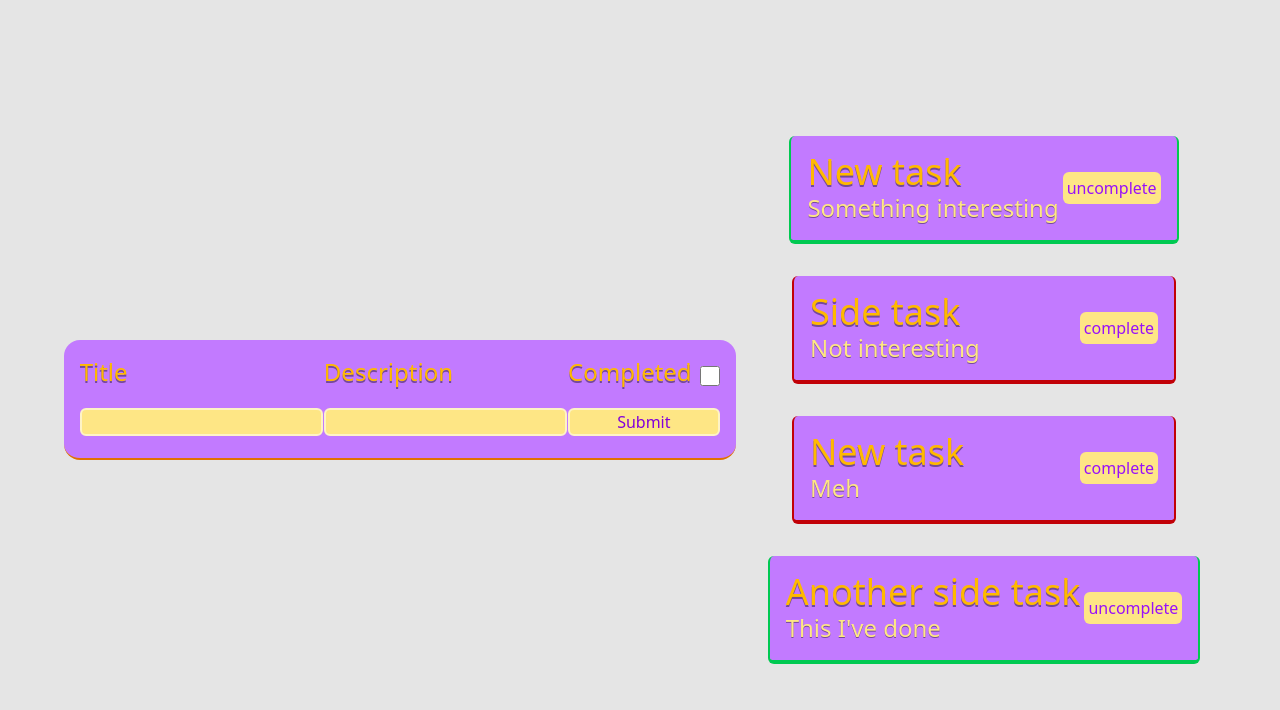
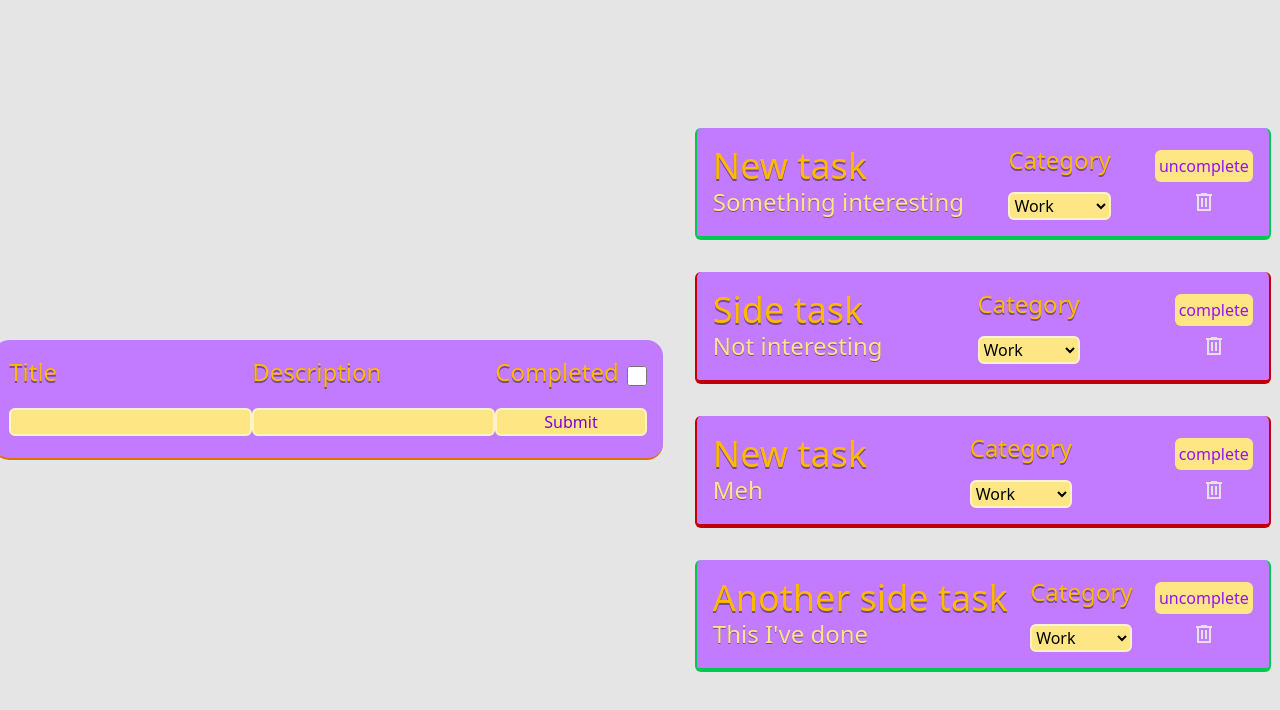
Before and after one commit to bymajka/react-tasks, a React (Vite) app in the folder component-task/: page / in a window 1280 px wide. Shown: the top 710 px of the page. Built offline with nearby package versions, Linux system fonts and the light colour scheme.

Commit message:
Added ability to remove items, refactored state structure of my components, provided context for TaskDeleteButton. Added categories (without functionality for now)

```diff
--- a/component-task/src/App.tsx
+++ b/component-task/src/App.tsx
@@ -1,16 +1,27 @@
 import TaskForm from "./components/TaskForm"
-import { useState } from "react";
+import { useState, createContext} from "react";
 import { TASKS } from "./constants/tasks";
 import TaskList from "./components/TaskList"
+
+export const TasksContext = createContext((val:symbol) => {});
 
 const App = () => {
 
   const [tasks, setTasks] = useState(TASKS);
+  const handleTogglecompletion = (taskIndex:Symbol) => {
+    setTasks(tasks => tasks.map(task => task.id === taskIndex ? {...task, isCompleted: !task.isCompleted} : task));
+  }
+  const handleRemoving = (taskIndex:Symbol) => {
+    const newTasks = tasks.filter((task) => task.id !== taskIndex);
+    setTasks(newTasks);
+  }
 
   return (
     <div className="flex flex-row flex-1/2 justify-center bg-neutral-200 gap-4">
       <TaskForm tasks={tasks} setTasks={setTasks} />
-      <TaskList tasks={tasks} />
+      <TasksContext.Provider value={handleRemoving}>
+      <TaskList tasks={tasks} onToggleCompletion={handleTogglecompletion}/>
+      </TasksContext.Provider>
     </div>
   )
 }
--- a/component-task/src/components/Task.tsx
+++ b/component-task/src/components/Task.tsx
@@ -1,23 +1,20 @@
-import { useState } from "react";
+import TaskCategoryInput from "./TaskCategoryInput";
+import { categories } from "../constants/categories";
+import TaskDeleteButton from "./TaskDeleteButton";
 
-const Task = (props: {title: string; description: string; isCompleted: boolean}) => {
-
-    const [completedState, setCompleated] = useState(props.isCompleted);
-
-    const handleClick = () => {
-        setCompleated(compleatedState => !compleatedState);
-    }
-
+const Task = (props: {id: symbol, title: string; description: string; isCompleted: boolean; iterationValue: number; onToggle: (id: symbol) => void}) => {
     return(
-    <>
-        <div className={`flex flex-row items-center gap-1 bg-purple-400 min-w-96 rounded-md justify-between m-4 p-4 border-0 border-b-4 border-l-2 border-r-2 ${completedState ? 'border-green-500' : 'border-red-700'}`}>
+        <div className={`flex flex-row items-center gap-2 bg-purple-400 min-w-xl rounded-md justify-between m-4 p-4 border-0 border-b-4 border-l-2 border-r-2 ${props.isCompleted ? 'border-green-500' : 'border-red-700'}`}>
             <div>
                 <h1 className="text-amber-400 text-4xl [text-shadow:_0_2px_0_rgb(0_0_0_/_40%)]">{props.title}</h1>
                 <p className="text-amber-200 text-2xl [text-shadow:_0_1px_0_rgb(0_0_0_/_40%)]">{props.description}</p>
             </div>
-            <button onClick={handleClick} className="bg-amber-200 rounded-md p-1 text-purple-600 hover:bg-amber-300 hover:text-amber-800">{completedState ? 'uncomplete' : 'complete'}</button>
+            <TaskCategoryInput id={props.iterationValue} categories={categories.map(category => category.name)} />
+            <div className="flex flex-col content-between gap-2 items-center">
+                <button onClick={() => props.onToggle(props.id)} className="bg-amber-200 rounded-md p-1 text-purple-600 hover:bg-amber-300 hover:text-amber-800">{props.isCompleted ? 'uncomplete' : 'complete'}</button>
+                <TaskDeleteButton index={props.id}/>
+            </div>
         </div>
-    </>
     );
 }
 
--- /dev/null
+++ b/component-task/src/components/TaskCategoryInput.tsx
@@ -0,0 +1,14 @@
+const TaskCategoryInput = (props: {id: number, categories: string[]}) =>{
+    return(
+        <form action="" className="flex flex-col gap-4">
+            <label htmlFor={`category${props.id}`} className="text-amber-400 [text-shadow:_0_2px_0_rgb(0_0_0_/_40%)] text-2xl">Category</label>
+            <select name="category" id={`category${props.id}`} className="border-2 rounded-md border-amber-100 bg-amber-200">
+                {props.categories.map(category => {
+                    return (<option className="selection:bg-amber-200">{category}</option>)
+                })}
+            </select>
+        </form>
+    )
+}
+
+export default TaskCategoryInput;
--- /dev/null
+++ b/component-task/src/components/TaskDeleteButton.tsx
@@ -0,0 +1,14 @@
+import trashBinImage from "../assets/delete-icon.svg"
+import {useContext} from 'react';
+import { TasksContext } from "../App";
+
+const TaskDeleteButton = (props: {index: symbol}) => {
+
+    const handleRemoving = useContext(TasksContext);
+
+    return (
+        <button onClick={() => {handleRemoving(props.index)}}><img src={trashBinImage} alt="Delete" className="cursor-pointer hover:invert"/></button>
+    )
+}
+
+export default TaskDeleteButton;
--- a/component-task/src/components/TaskForm.tsx
+++ b/component-task/src/components/TaskForm.tsx
@@ -3,11 +3,13 @@ import TaskLabelInput from "./TaskLabelInput";
 import TaskCheckbox from "./TaskCheckbox";
 
 const TaskForm = (props: {setTasks: React.Dispatch<React.SetStateAction<{
+    id: symbol;
     title: string;
     description: string;
     isCompleted: boolean;
 }[]>>, tasks: {title: string, description: string, isCompleted: boolean}[]}) => {
     const [task, setTask] = useState({
+        id: Symbol(),
         title: '',
         description: '',
         isCompleted: false
@@ -37,7 +39,7 @@ const TaskForm = (props: {setTasks: React.Dispatch<React.SetStateAction<{
             return;
         }
         props.setTasks(prevTasks => [...prevTasks, task])
-        setTask({title: '', description: '', isCompleted: false});
+        setTask({id: Symbol(task.title), title: '', description: '', isCompleted: false});
     }
 
     return(
--- a/component-task/src/components/TaskList.tsx
+++ b/component-task/src/components/TaskList.tsx
@@ -1,11 +1,20 @@
 import Task from "./Task";
 
-const TaskList = (props: {tasks: {title: string, description: string, isCompleted: boolean}[]}) => {
+const TaskList = (props: {tasks: {id: Symbol, title: string, description: string, isCompleted: boolean}[], onToggleCompletion: (taskIndex:Symbol) => void}) => {
+function* makeRangeIterator(start = 0, end = Infinity, step = 1) {
+    let iterationCount = 0;
+    for (let i = start; i < end; i += step) {
+      iterationCount++;
+      yield i;
+    }
+    return iterationCount;}
+let rangeIterator = makeRangeIterator();
+
     return (
         <>
       <div className="flex flex-col justify-center items-center h-fit min-h-dvh">
         {props.tasks.map((task) => {
-          return <Task title={task.title} description={task.description} isCompleted={task.isCompleted}/>
+          return <Task id={task.id} title={task.title} description={task.description} isCompleted={task.isCompleted} iterationValue={rangeIterator.next().value} onToggle={props.onToggleCompletion}/>
           })}
       </div>
     </>
--- /dev/null
+++ b/component-task/src/constants/categories.ts
@@ -0,0 +1,5 @@
+export const categories = [
+    {id: 1, name: 'Work'},
+    {id: 2, name: 'Education'},
+    {id: 3, name: 'Personal'}
+]
--- a/component-task/src/constants/tasks.ts
+++ b/component-task/src/constants/tasks.ts
@@ -1,6 +1,12 @@
+const TASK_ID_1 = Symbol('task 1');
+const TASK_ID_2 = Symbol('task 2');
+const TASK_ID_3 = Symbol('task 3');
+const TASK_ID_4 = Symbol('task 4');
+
+
 export const TASKS = [
-    {title: 'New task', description: 'Something interesting', isCompleted: true},
-    {title: 'Side task', description: 'Not interesting', isCompleted: false},
-    {title: 'New task', description: 'Meh', isCompleted: false},
-    {title: 'Another side task', description: "This I've done", isCompleted: true}
+    {id: TASK_ID_1, title: 'New task', description: 'Something interesting', isCompleted: true},
+    {id: TASK_ID_2, title: 'Side task', description: 'Not interesting', isCompleted: false},
+    {id: TASK_ID_3, title: 'New task', description: 'Meh', isCompleted: false},
+    {id: TASK_ID_4, title: 'Another side task', description: "This I've done", isCompleted: true}
 ]
```
Also changed, not shown: component-task/src/assets/delete-icon.svg (added).
